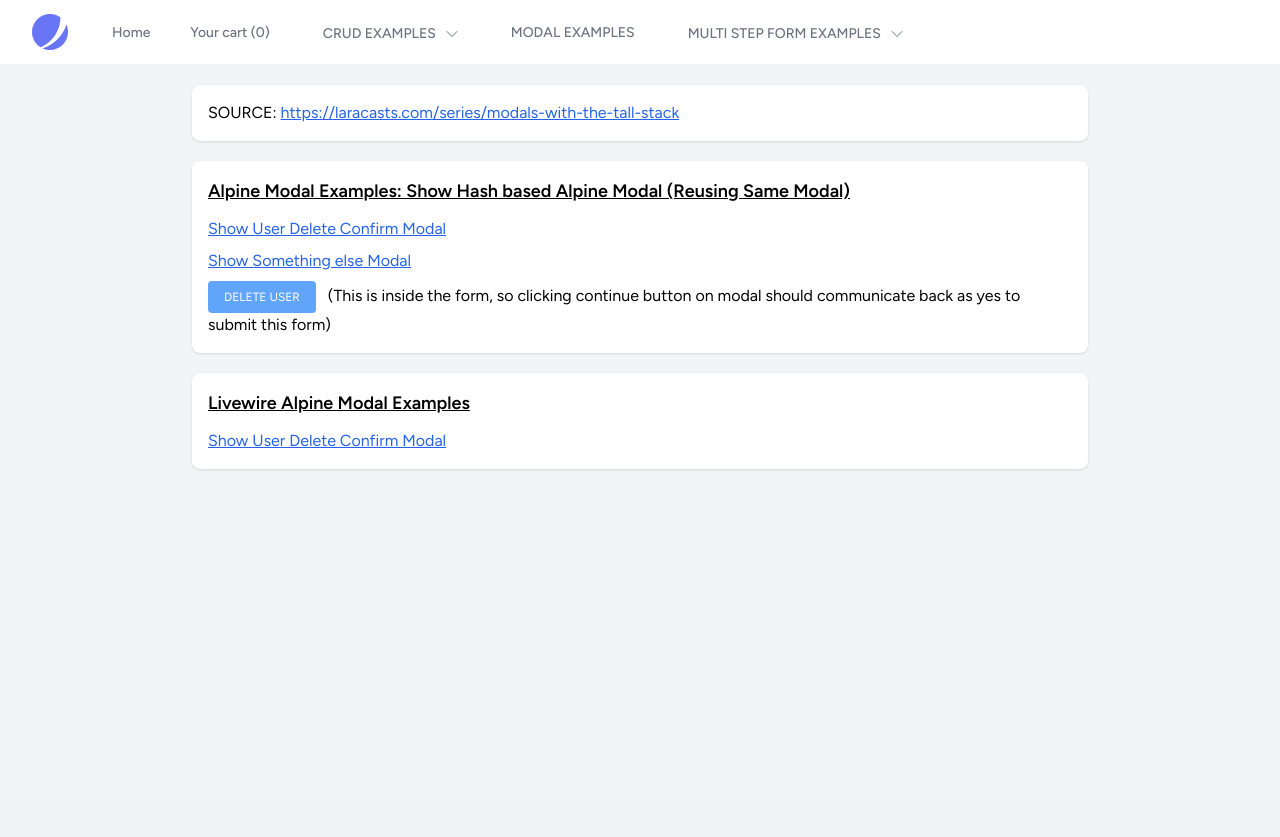
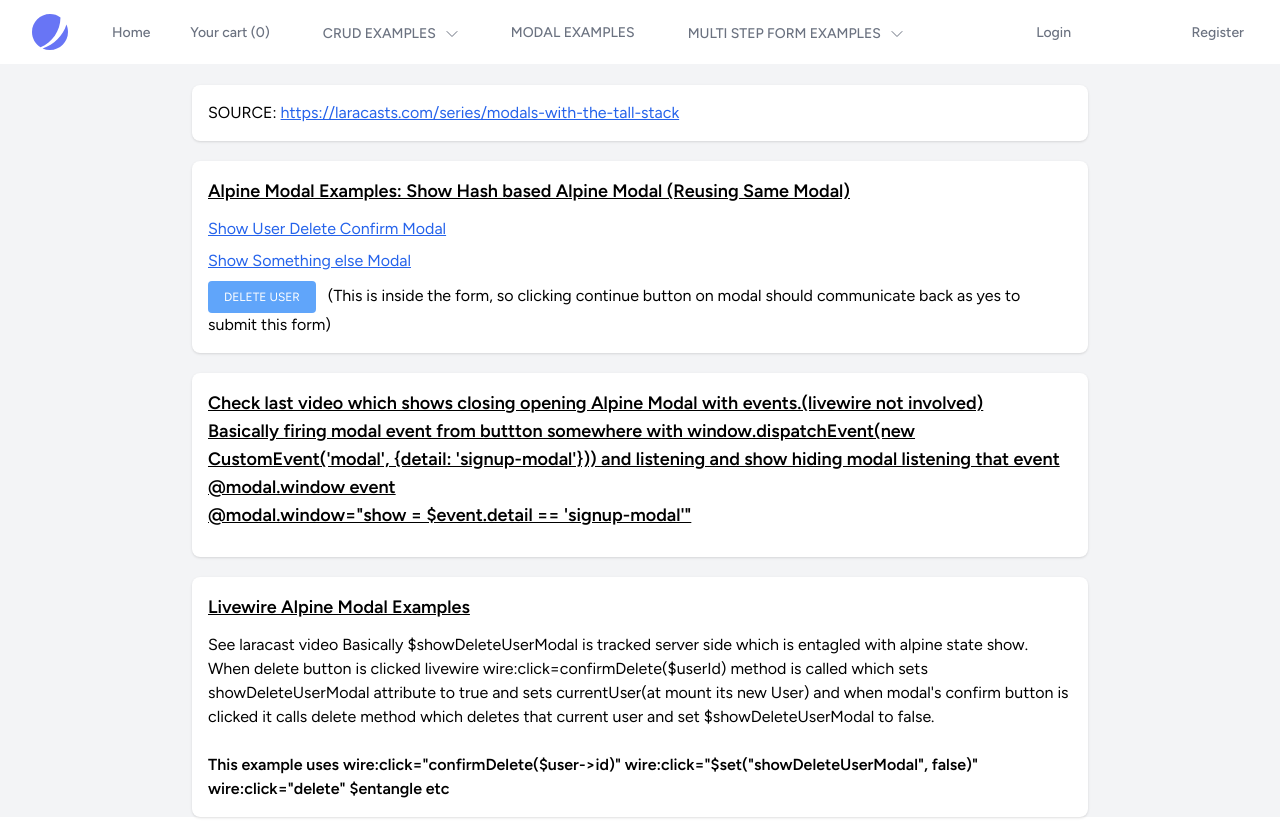
Before and after one commit to nabinem/livewire-webshop, a Laravel app: page /modal in a window 1280 px wide. Before the commit the page ends 470 px from the top, so only its background shows below. Run offline with Laravel 10, Linux system fonts and the light colour scheme; data that the repository does not hold is empty; style sheets or scripts are compiled from the project's sources; parts of the project's set-up code (start-up, migrations or seed data) failed here and were passed over; some libraries are stand-ins or nearby versions.

Commit message:
Laracasts Modals with tall stack tutotrial

```diff
--- /dev/null
+++ b/app/Livewire/MultistepForm/CreateUser.php
@@ -0,0 +1,86 @@
+<?php
+
+namespace App\Livewire\MultistepForm;
+
+use App\Models\User;
+use Livewire\Component;
+
+class CreateUser extends Component
+{
+    public $currentPage = 1;
+    public $success;
+
+    // Form properties
+    public $firstName;
+    public $lastName;
+    public $email;
+    public $password;
+    public $confirmPassword;
+
+    public $pages = [
+        1 => [
+            'heading' => 'Personal Information',
+            'subheading' => 'Enter your name and email to get started.',
+        ],
+        2 => [
+            'heading' => 'Password',
+            'subheading' => 'Create a password for the new account.',
+        ],
+    ];
+
+    private $validationRules = [
+        1 => [
+            'firstName' => ['required', 'min:3'],
+            'lastName' => ['required', 'min:3'],
+            'email' => ['required', 'email', 'unique:users,email'],
+        ],
+        2 => [
+            'password' => ['required', 'string', 'min:8'],
+            'confirmPassword' => ['required', 'string', 'same:password', 'min:8'],
+        ],
+    ];
+
+    public function updated($propertyName)
+    {
+        $this->validateOnly($propertyName, $this->validationRules[$this->currentPage]);
+    }
+
+    public function goToNextPage()
+    {
+        $this->validate($this->validationRules[$this->currentPage]);
+        $this->currentPage++;
+    }
+
+    public function goToPreviousPage()
+    {
+        $this->currentPage--;
+    }
+
+    public function resetSuccess()
+    {
+        $this->reset('success');
+    }
+
+    public function submit()
+    {
+        $rules = collect($this->validationRules)->collapse()->toArray();
+
+        $this->validate($rules);
+
+        User::create([
+            'name' => "{$this->firstName} {$this->lastName}",
+            'email' => $this->email,
+            'password' => bcrypt($this->password),
+        ]);
+
+        $this->reset();
+        $this->resetValidation();
+
+        $this->success = 'User created successfully!';
+    }
+
+    public function render()
+    {
+        return view('livewire.multistep-form.create-user');
+    }
+}
--- a/resources/views/examples/modal.blade.php
+++ b/resources/views/examples/modal.blade.php
@@ -37,6 +37,18 @@
                     should communicate back as yes to submit this form)
             </form>
         </div>
+    </x-panel>
+
+    <x-panel class="w-full mx-auto my-5">
+        <h2 class="font-bold mb-3 underline text-lg">
+            Check last video which shows closing opening Alpine Modal
+            with events.(livewire not involved)<br>
+            Basically firing modal event from buttton somewhere
+            with window.dispatchEvent(new CustomEvent('modal', {detail: 'signup-modal'}))  and
+            listening and show hiding modal listening that event @modal.window event
+            <br>
+            @modal.window="show = $event.detail == 'signup-modal'"
+        </h2>
     </x-panel>
 
     @livewire('delete-user')
--- a/resources/views/livewire/delete-user.blade.php
+++ b/resources/views/livewire/delete-user.blade.php
@@ -1,12 +1,25 @@
-<div>
-    <x-panel class="w-full mx-auto my-5">
+<div class="my-5">
+    <x-panel class="w-full mx-auto">
         <h2 class="font-bold mb-3 underline text-lg">
             Livewire Alpine Modal Examples
         </h2>
         <p>
-            <a href="#user-delete-modal" class="underline text-blue-600">
-                Show User Delete Confirm Modal
-            </a>
+            See laracast video
+            Basically $showDeleteUserModal is tracked server side which is entagled with alpine
+            state show.
+            When delete button is clicked livewire wire:click=confirmDelete($userId)
+            method is called which sets showDeleteUserModal attribute to true
+            and sets currentUser(at mount its new User)
+           and when modal's confirm button is clicked it calls delete method
+            which deletes that current user and set $showDeleteUserModal to false.<br/><br/>
+            <b>This example uses
+                wire:click="confirmDelete($user->id)"
+
+                wire:click="$set("showDeleteUserModal", false)"
+
+                wire:click="delete"
+                $entangle etc
+            </b>
         </p>
     </x-panel>
 </div>
--- a/resources/views/navigation-menu.blade.php
+++ b/resources/views/navigation-menu.blade.php
@@ -61,12 +61,24 @@
                                 <x-dropdown-link wire:navigate href="{{ route('multistep-form.register-student') }}">
                                     Register Student
                                 </x-dropdown-link>
+                                <x-dropdown-link wire:navigate href="{{ route('multistep-form.create-user') }}">
+                                    Create User
+                                </x-dropdown-link>
                             </x-slot>
                         </x-dropdown>
                     </div>
 
                 </div>
             </div>
+
+            @guest
+            <x-nav-link href="{{ route('login') }}">
+                {{ __('Login') }}
+            </x-nav-link>
+            <x-nav-link href="{{ route('register') }}">
+                {{ __('Register') }}
+            </x-nav-link>
+            @endguest
 
             @auth
             <div class="hidden sm:flex sm:items-center sm:ms-6">
--- a/routes/web.php
+++ b/routes/web.php
@@ -36,8 +36,18 @@ Route::get('/mail-preview', function(){
 });
 Route::get('/post', \App\Livewire\Post::class)->name('post');
 Route::get('/modal', fn() => view('examples.modal'))->name('modal');
-Route::get('/multistep-form/register-student', \App\Livewire\MultistepForm\RegisterStudent::class)->name('multistep-form.register-student');
-Route::view('/multistep-form/register-student-success', 'examples.multistep-form.register-student-success')->name('multistep-form.register-student-success');
+
+Route::group([
+    'prefix' => 'multistep-form',
+    'as' => 'multistep-form.',
+], function () {
+    Route::get('register-student', \App\Livewire\MultistepForm\RegisterStudent::class)
+        ->name('register-student');
+    Route::view('register-student-success', 'examples.multistep-form.register-student-success')
+        ->name('register-student-success');//
+    Route::get('create-user', \App\Livewire\MultistepForm\CreateUser::class)
+        ->name('create-user');
+});
 
 // Route::middleware([
 //     'auth:sanctum',
```
Also changed, not shown: resources/views/livewire/multistep-form/create-user.blade.php (added, +100 -0 lines).
